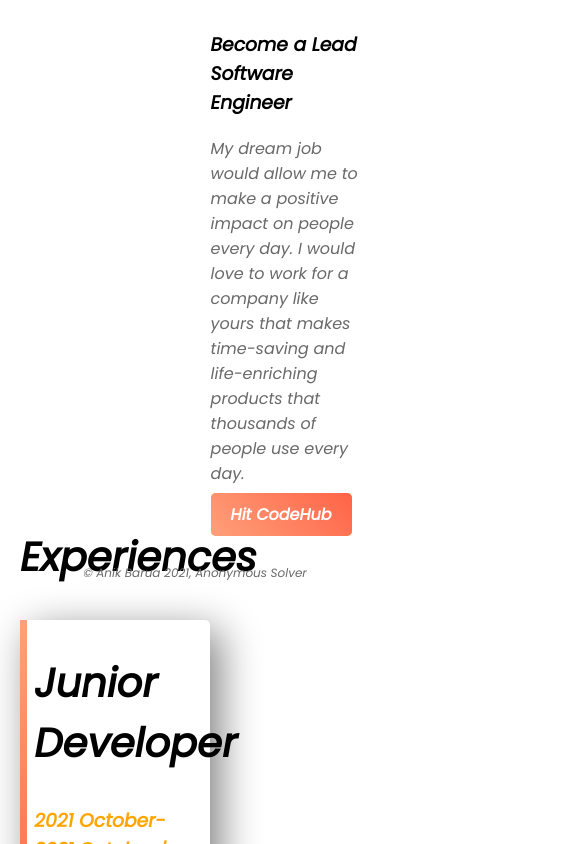
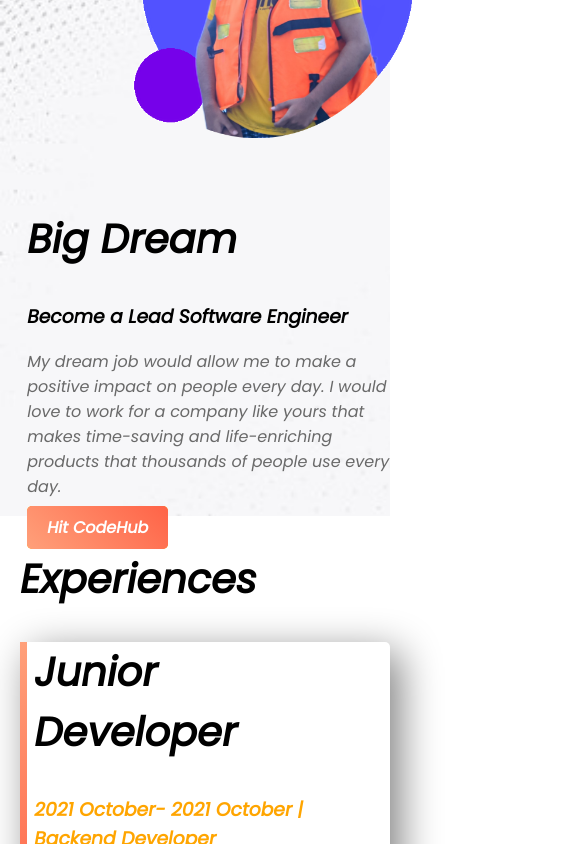
Before and after one commit to Anonymous-solver/web-portfolio, a plain HTML site: page index.html in a window 390 px wide. Shown: the part 1156-2000 px from the top of the page, 585 px wide, since content can reach past the window. Drawn offline with Linux system fonts and the light colour scheme.

Commit message:
updated code

```diff
--- a/index.html
+++ b/index.html
@@ -14,14 +14,17 @@
 </head>
 
 <body>
+    <div class="container">
         <section class="top-banner">
             <div class="half-width">
                 <h1>Welcome To</h1>
                 <h1><span class="orange-highlight"> Anik Barua </span>World</h1>
                 <h3>Competitve Programmer</h3>
-            <p>Strong in design and integration with intuitive problem-solving skills. Developed the Backend system to
+                <p>Strong in design and integration with intuitive problem-solving skills. Developed the Backend system
+                    to
                     build REST APIs using Go and
-                MySQL including authentication for five months. Proficient in Golang, JAVA, PYTHON, and SQL. Passionate
+                    MySQL including authentication for five months. Proficient in Golang, JAVA, PYTHON, and SQL.
+                    Passionate
                     about implementing and
                     launching new projects.
                 </p>
@@ -31,6 +34,8 @@
                 <img src="images/mine2.png" alt="">
             </div>
         </section>
+    </div>
+    <div class="container">
         <section class="dream-area">
             <div class="half-width">
                 <img src="images/demo6.png" alt="">
@@ -38,11 +43,15 @@
             <div class="half-width">
                 <h2>Big Dream</h2>
                 <h3>Become a Lead Software Engineer</h3>
-            <p>My dream job would allow me to make a positive impact on people every day. I would love to work for a company like yours that makes time-saving and life-enriching products that thousands of people use every day.
+                <p>My dream job would allow me to make a positive impact on people every day. I would love to work for a
+                    company like yours that makes time-saving and life-enriching products that thousands of people use
+                    every day.
                 </p>
                 <a class="link-button" target="_blank" href="https://github.com/Anonymous-solver">Hit CodeHub</a>
             </div>
         </section>
+    </div>
+    <div class="container">
         <section class="experience-area">
             <h2 style="padding-left: 20px;">Experiences</h2>
             <div id="full-stack" class="half-width single-experience">
@@ -60,10 +69,9 @@
                 </p>
             </div>
         </section>
+    </div>
     <footer>
         <p>&copy; Anik Barua 2021, Anonymous Solver</p>
     </footer>
-
 </body>
-
 </html>
--- a/style.css
+++ b/style.css
@@ -39,16 +39,21 @@ section{
     background-image: url("images/bg.jpg");
     background-repeat: no-repeat;
     background-size: cover;
-    height: 600px;
+    height: 800px;
+
 }
 .dream-area{
     background-image: url("images/bg5.jpg");
     background-repeat: no-repeat;
     background-size: cover;
+    height: 700px;
+    padding-top: 80px;
+}
+.experience-area{
     height: 500px;
 }
 .link-button{
-    margin-bottom: 50px;
+    margin-top: 100px;
     text-decoration: none;
     background-color: orange;
     background-image: linear-gradient(45deg, lightsalmon, tomato);
@@ -75,3 +80,56 @@ footer p{
     text-align: center;
     font-size: 12px;
 }
+
+.container{
+    width: 100%;
+    height: 100%;
+}
+@media only screen and (max-width: 600px) {
+    .half-width{
+        width: auto;
+        float: none;
+    }
+    #full-stack, #trainee{
+        height: 300px;
+    }
+    .container .experience-area{
+        height: auto;
+    }
+}
+@media only screen and (max-width: 768px) {
+    .half-width{
+        width: auto;
+        float: none;
+    }
+    #full-stack, #trainee{
+        height: 300px;
+    }
+    .container .experience-area{
+        height: auto;
+    }
+}
+@media only screen and (max-width: 992px) {
+    .half-width{
+        width: auto;
+        float: none;
+    }
+    #full-stack, #trainee{
+        height: 300px;
+    }
+    .container .experience-area{
+        height: auto;
+    }
+}
+@media only screen and (max-width: 1200px) {
+    .half-width{
+        width: auto;
+        float: none;
+    }
+    #full-stack, #trainee{
+        height: 300px;
+    }
+    .container .experience-area{
+        height: auto;
+    }
+}
```
Lines whose indentation alone changed are shown as unchanged.
